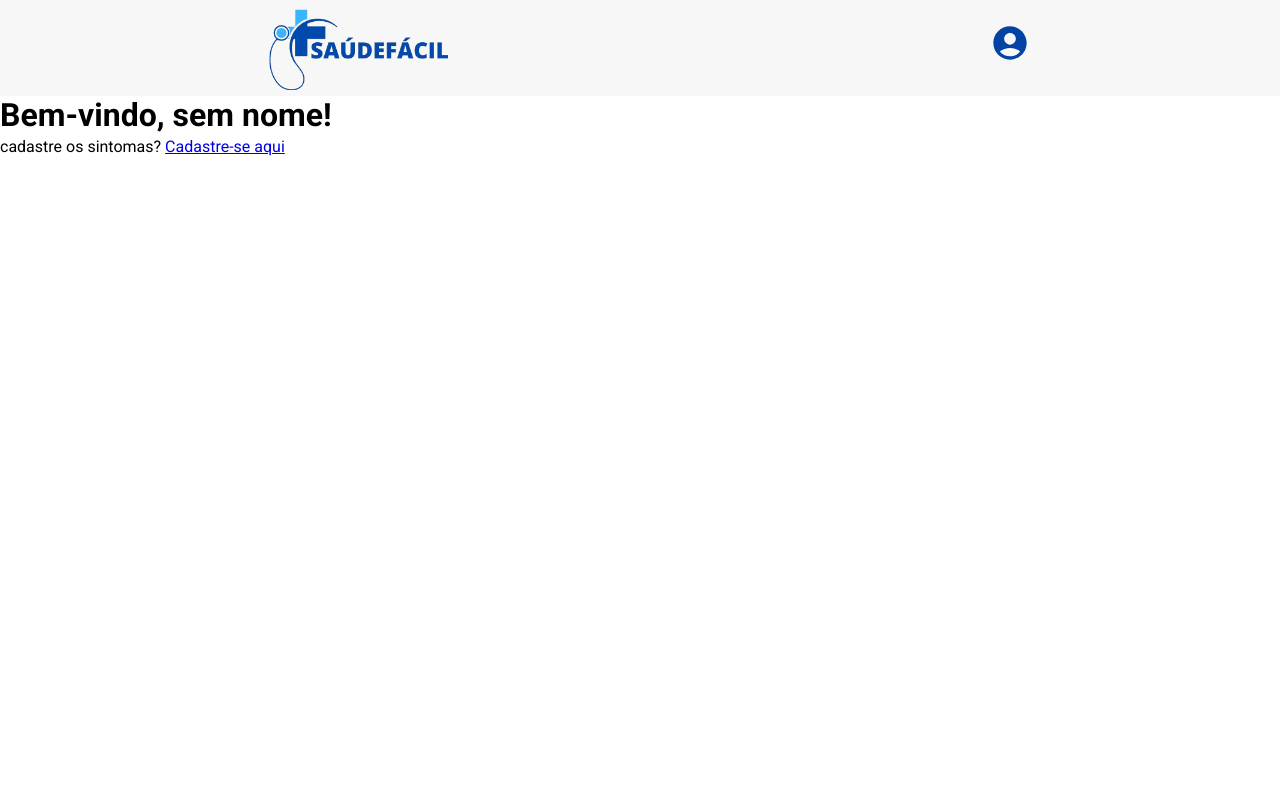
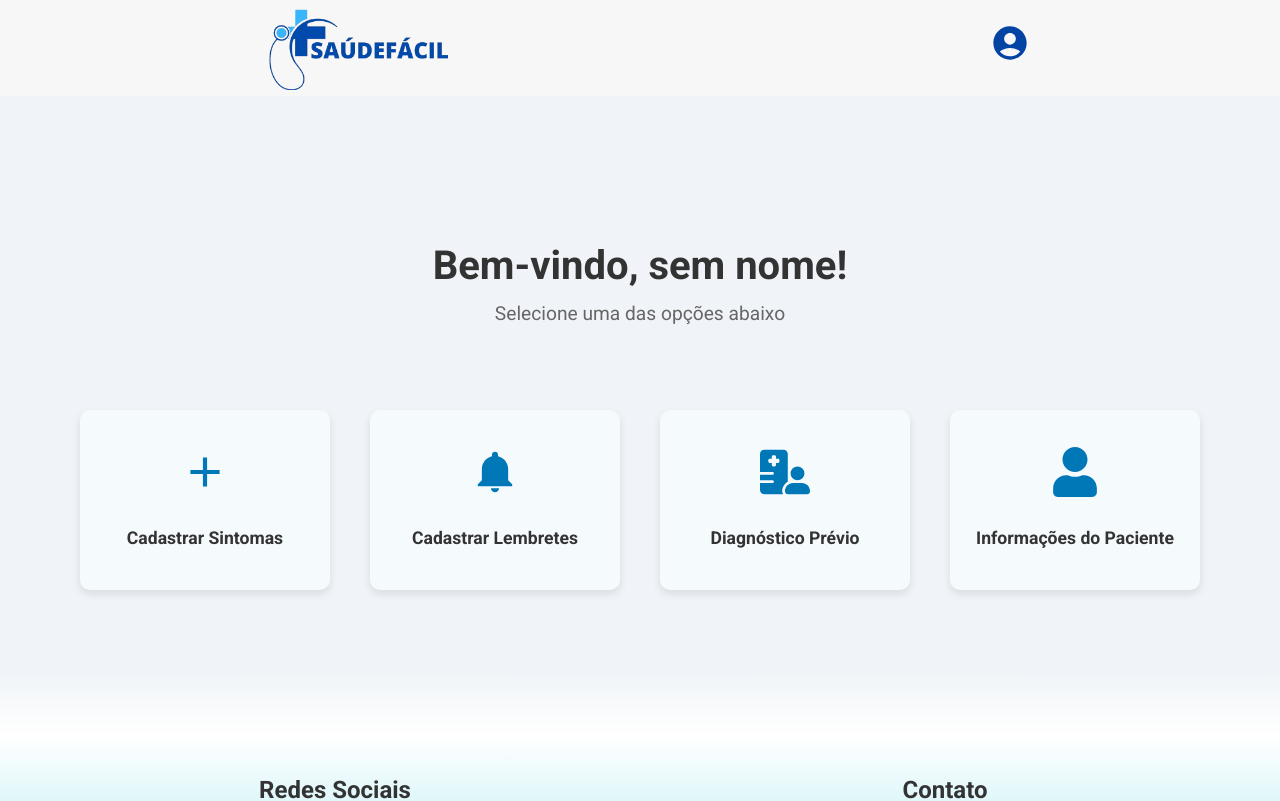
Before and after one commit to V1ct0rSb/SaudeFacil, a React (Vite) app: page /HomePaciente in a window 1280 px wide. Shown: the top 801 px of the page. Built offline with nearby package versions, Linux system fonts and the light colour scheme.

Commit message:
Estilizando tela home paciente

```diff
--- a/src/pages/Paciente/HomePaciente/HomePaciente.jsx
+++ b/src/pages/Paciente/HomePaciente/HomePaciente.jsx
@@ -1,5 +1,10 @@
 import { useContext } from "react"
+import { FaUser } from "react-icons/fa"
+import { FaHospitalUser } from "react-icons/fa6"
+import { IoMdNotifications } from "react-icons/io"
+import { MdAdd } from "react-icons/md"
 import { Link } from "react-router-dom"
+import Footer from "../../../components/Footer/Footer"
 import NavbarClean from "../../../components/NavbarClean/NavbarClean"
 import { UserContext } from "../../../db/context/UserContext"
 import styles from "./HomePaciente.module.css"
@@ -10,15 +15,56 @@ function HomePaciente() {
   return (
     <>
       <NavbarClean />
-      <div>
-        <h1>Bem-vindo, {user ? user.nome : "sem nome"}!</h1>
-      </div>
-      <div className={styles.registerLink}>
-        <p>
-          cadastre os sintomas?{" "}
-          <Link to="/CadastroSintomasPaciente">Cadastre-se aqui</Link>
-        </p>
-      </div>
+      <main className={styles.homeMain}>
+        <div className={styles.welcomeSection}>
+          <h1>Bem-vindo, {user ? user.nome : "sem nome"}!</h1>
+          <p>Selecione uma das opções abaixo</p>
+        </div>
+
+        <div className={styles.selectButtonContainer}>
+          <div className={styles.selectButton}>
+            <Link to="/CadastroSintomasPaciente">
+              <button>
+                <div className={styles.selectButtonIcon}>
+                  <MdAdd />
+                </div>
+                <p>Cadastrar Sintomas</p>
+              </button>
+            </Link>
+          </div>
+          <div className={styles.selectButton}>
+            <Link to="/CadastroSintomasPaciente">
+              <button>
+                <div className={styles.selectButtonIcon}>
+                  <IoMdNotifications />
+                </div>
+                <p>Cadastrar Lembretes</p>
+              </button>
+            </Link>
+          </div>
+          <div className={styles.selectButton}>
+            <Link to="/CadastroSintomasPaciente">
+              <button>
+                <div className={styles.selectButtonIcon}>
+                  <FaHospitalUser />
+                </div>
+                <p>Diagnóstico Prévio</p>
+              </button>
+            </Link>
+          </div>
+          <div className={styles.selectButton}>
+            <Link to="/CadastroSintomasPaciente">
+              <button>
+                <div className={styles.selectButtonIcon}>
+                  <FaUser />
+                </div>
+                <p>Informações do Paciente</p>
+              </button>
+            </Link>
+          </div>
+        </div>
+      </main>
+      <Footer />
     </>
   )
 }
--- a/src/pages/Paciente/HomePaciente/HomePaciente.module.css
+++ b/src/pages/Paciente/HomePaciente/HomePaciente.module.css
@@ -0,0 +1,78 @@
+.homeMain {
+  background: linear-gradient(180deg, #f0f4f8 90%, #ffffff 100%);
+  height: 80vh;
+  display: flex;
+  flex-direction: column;
+  align-items: center;
+  justify-content: center;
+  padding: 0 1.25rem;
+}
+
+.welcomeSection {
+  text-align: center;
+  margin-bottom: 2.5rem;
+}
+
+.welcomeSection h1 {
+  font-size: 2.5rem;
+  color: #333;
+  margin-bottom: 0.625rem;
+}
+
+.welcomeSection p {
+  font-size: 1.2rem;
+  color: #666;
+  margin-bottom: 2.5rem;
+}
+
+.selectButtonContainer {
+  display: flex;
+  flex-wrap: wrap;
+  gap: 2.5rem;
+  justify-content: center;
+}
+
+.selectButton button {
+  width: 15.625rem;
+  height: 11.25rem;
+  padding: 1.25rem;
+  border-radius: 0.625rem;
+  border: none;
+  background-color: #f5fafd;
+  transition: background-color 0.3s ease, transform 0.2s ease;
+  box-shadow: 0 0.25rem 0.5rem rgba(0, 0, 0, 0.1);
+  cursor: pointer;
+}
+
+.selectButton button:hover {
+  background-color: #e0f0ff;
+  transform: translateY(-0.3125rem);
+}
+
+.selectButtonIcon {
+  font-size: 50px;
+  color: #0077b6;
+  margin-bottom: 0.9375rem;
+}
+
+.selectButton p {
+  font-size: 1.1rem;
+  color: #333;
+  font-weight: bold;
+}
+
+/* Responsividade */
+@media (max-width: 768px) {
+  .selectButton button {
+    width: 12.5rem;
+    height: 9.375rem;
+  }
+
+  .selectButtonIcon {
+    font-size: 2.5rem;
+  }
+
+  .selectButton p {
+    font-size: 1rem;
+  }
+}
```
